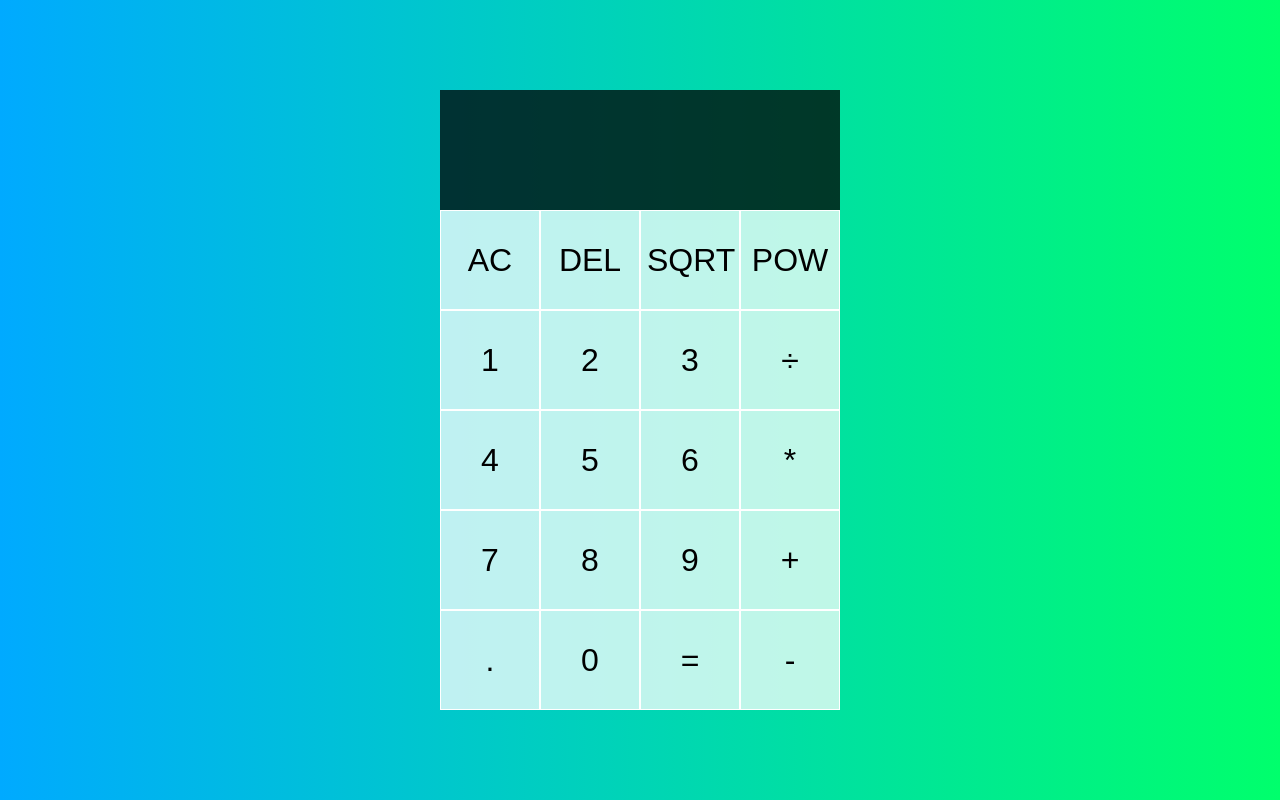
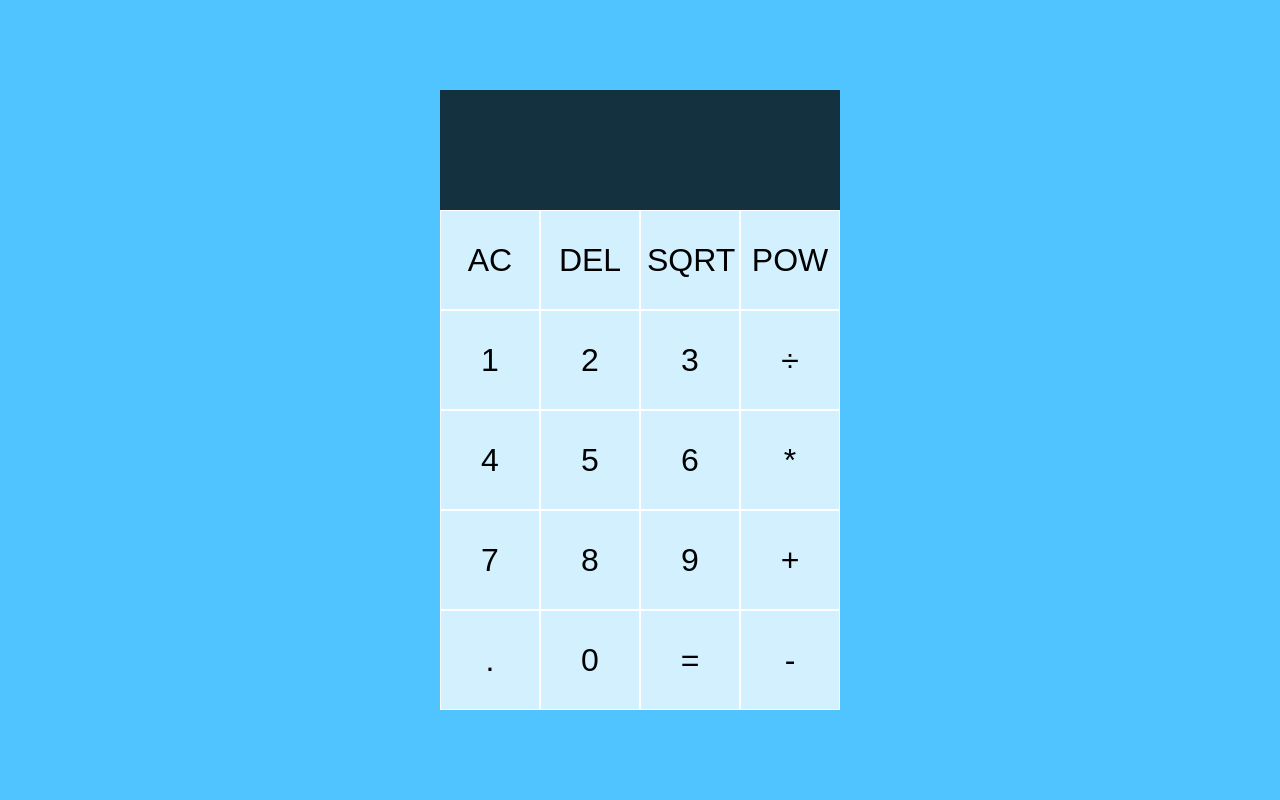
Before and after one commit to zavyalovdmitry/calculator, a plain HTML site: page index.html in a window 1280 px wide. Drawn offline with Linux system fonts and the light colour scheme.

Commit message:
refactoring

```diff
--- a/styles.css
+++ b/styles.css
@@ -1,4 +1,6 @@
-*, *::before, *::after {
+*,
+*::before,
+*::after {
   box-sizing: border-box;
   font-family: Gotham Rounded, sans-serif;
   font-weight: normal;
@@ -7,7 +9,7 @@
 body {
   padding: 0;
   margin: 0;
-  background: linear-gradient(to right, #00AAFF, #00FF6C);
+  background: #00aaffb0;
 }
 
 .calculator-grid {
@@ -31,10 +33,6 @@ body {
   background-color: rgba(255, 255, 255, .9);
 }
 
-/* .span-two {
-  grid-column: span 2;
-} */
-
 .output {
   grid-column: 1 / -1;
   background-color: rgba(0, 0, 0, .75);
```
Also changed, not shown: script.js (+1 -8 lines).
